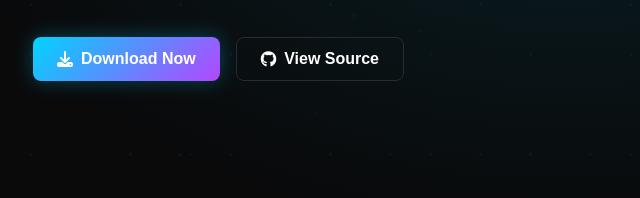
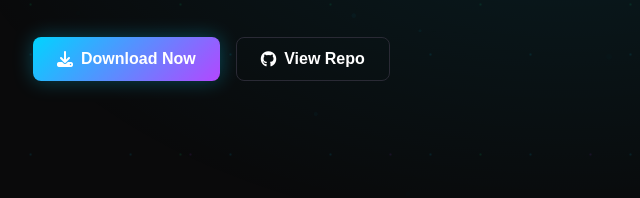
Before and after one commit to Wiilly-i-am/Wiilly-i-am, a plain HTML site: page willynet/index.html in a window 1280 px wide. Shown: the part 553-751 px from the top of the page, 77-717 px from the left. Drawn offline with Linux system fonts and the light colour scheme.

Commit message:
Update index.html

```diff
--- a/willynet/index.html
+++ b/willynet/index.html
@@ -89,7 +89,7 @@
                                 onclick="window.open('https://github.com/Wiilly-i-am/WillyNet', '_blank')"
                             >
                                 <i class="fab fa-github"></i>
-                                View Source
+                                View Repo
                             </button>
                         </div>
                     </div>
```
